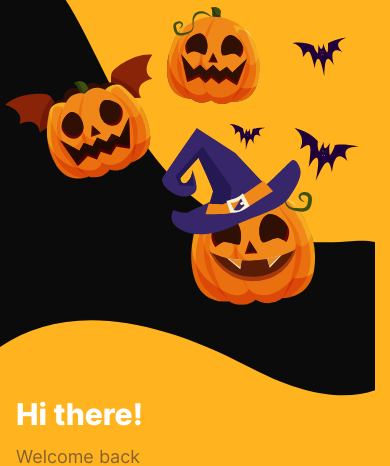
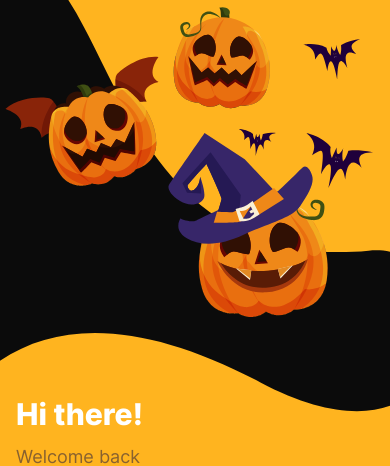
Before and after one commit to johan-apo/halloween-react-native-dojo, a React Native app: screen /SignIn in a window 390 px wide. Shown: the top 466 px of the page. Built offline with nearby package versions, Linux system fonts and the light colour scheme.

Commit message:
Fixed aspect ratio of svg component

```diff
--- a/src/components/SVGComponents/PumpkinsAndBats.tsx
+++ b/src/components/SVGComponents/PumpkinsAndBats.tsx
@@ -9,9 +9,10 @@ export const PumpkinsAndBatsSVG = (props: SvgProps) => {
   return (
     <View style={{ width: "100%", aspectRatio }}>
       <Svg
-        width={375}
-        height={396}
+        width="100%"
+        height="100%"
         fill="none"
+        viewBox={`0 0 ${originalWidth} ${originalHeight}`}
         // @ts-ignore
         xmlns="http://www.w3.org/2000/svg"
         {...props}
```
